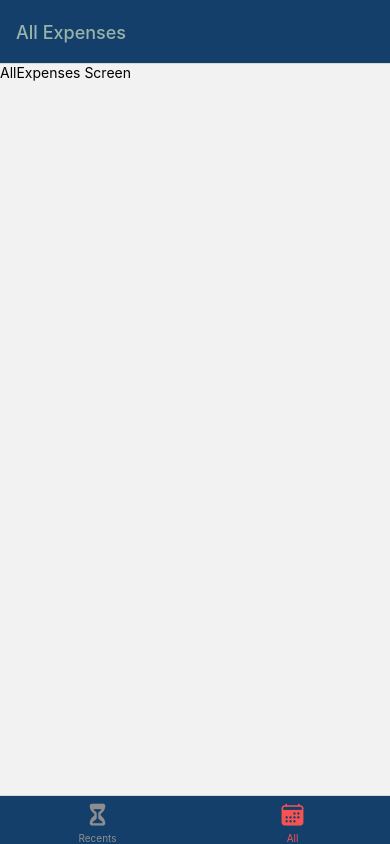
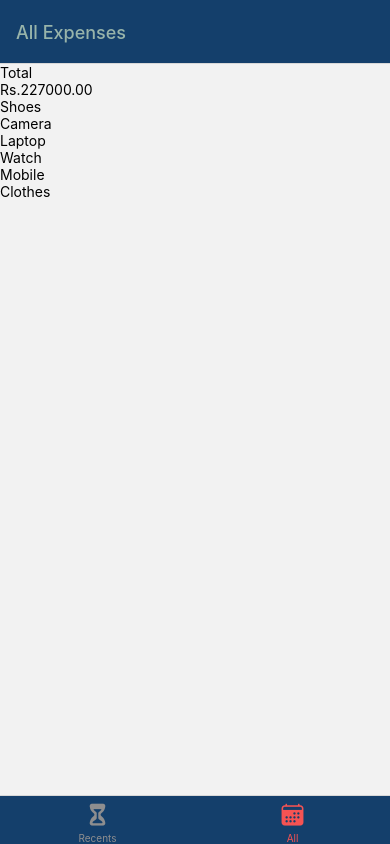
Before and after one commit to Durgesh-Gupta/React-Native-Apps, a React Native app in the folder Expense_Tracking_App/: screen /AllExpenses in a window 390 px wide. Built offline with nearby package versions, Linux system fonts and the light colour scheme.

Commit message:
feat:Dummy data added and set in expenses Output components

```diff
--- a/Expense_Tracking_App/components/ExpensesOutput/ExpenseOutput.js
+++ b/Expense_Tracking_App/components/ExpensesOutput/ExpenseOutput.js
@@ -3,11 +3,50 @@ import { View } from "react-native";
 import ExpensesList from "./ExpensesList";
 import ExpensesSummary from "./ExpensesSummary";
 
-const ExpenseOutput = ({ expenses }) => {
+const DUMMY_EXPENSES = [
+  {
+    id: "e1",
+    description: "Shoes",
+    amount: 5000,
+    date: new Date("2022-09-01"),
+  },
+  {
+    id: "e2",
+    description: "Camera",
+    amount: 45000,
+    date: new Date("2022-09-02"),
+  },
+  {
+    id: "e3",
+    description: "Laptop",
+    amount: 90000,
+    date: new Date("2022-09-02"),
+  },
+  {
+    id: "e4",
+    description: "Watch",
+    amount: 4000,
+    date: new Date("2022-09-03"),
+  },
+  {
+    id: "e5",
+    description: "Mobile",
+    amount: 75000,
+    date: new Date("2022-09-03"),
+  },
+  {
+    id: "e6",
+    description: "Clothes",
+    amount: 8000,
+    date: new Date("2022-09-05"),
+  },
+];
+
+const ExpenseOutput = ({ expenses,expensePeriod }) => {
   return (
     <View>
-      <ExpensesSummary />
-      <ExpensesList/>
+      <ExpensesSummary expenses={DUMMY_EXPENSES} periodName={expensePeriod} />
+      <ExpensesList expenses={DUMMY_EXPENSES} />
     </View>
   );
 };
--- a/Expense_Tracking_App/components/ExpensesOutput/ExpensesList.js
+++ b/Expense_Tracking_App/components/ExpensesOutput/ExpensesList.js
@@ -1,8 +1,13 @@
 import React from "react";
-import { FlatList } from "react-native";
+import { FlatList, Text } from "react-native";
 
-const ExpensesList = () => {
-  return <FlatList />;
+function renderExpenseItem(itemData){
+    return <Text>{itemData.item.description}</Text>
+
+}
+
+const ExpensesList = ({expenses}) => {
+  return <FlatList data={expenses} renderItem={renderExpenseItem}/>;
 };
 
 export default ExpensesList;
--- a/Expense_Tracking_App/screens/AllExpenses.js
+++ b/Expense_Tracking_App/screens/AllExpenses.js
@@ -1,7 +1,8 @@
 import { Text } from 'react-native';
+import ExpenseOutput from '../components/ExpensesOutput/ExpenseOutput';
 
 function AllExpenses() {
-  return <Text>AllExpenses Screen</Text>;
+  return <ExpenseOutput expensePeriod={"Total"}/>;
 }
 
 export default AllExpenses;
--- a/Expense_Tracking_App/screens/RecentExpenses.js
+++ b/Expense_Tracking_App/screens/RecentExpenses.js
@@ -1,7 +1,8 @@
 import { Text } from 'react-native';
+import ExpenseOutput from '../components/ExpensesOutput/ExpenseOutput';
 
 function RecentExpenses() {
-  return <Text>RecentExpenses Screen</Text>;
+  return <ExpenseOutput expensePeriod={"Last 7 Days"}/>
 }
 
 export default RecentExpenses;
```
